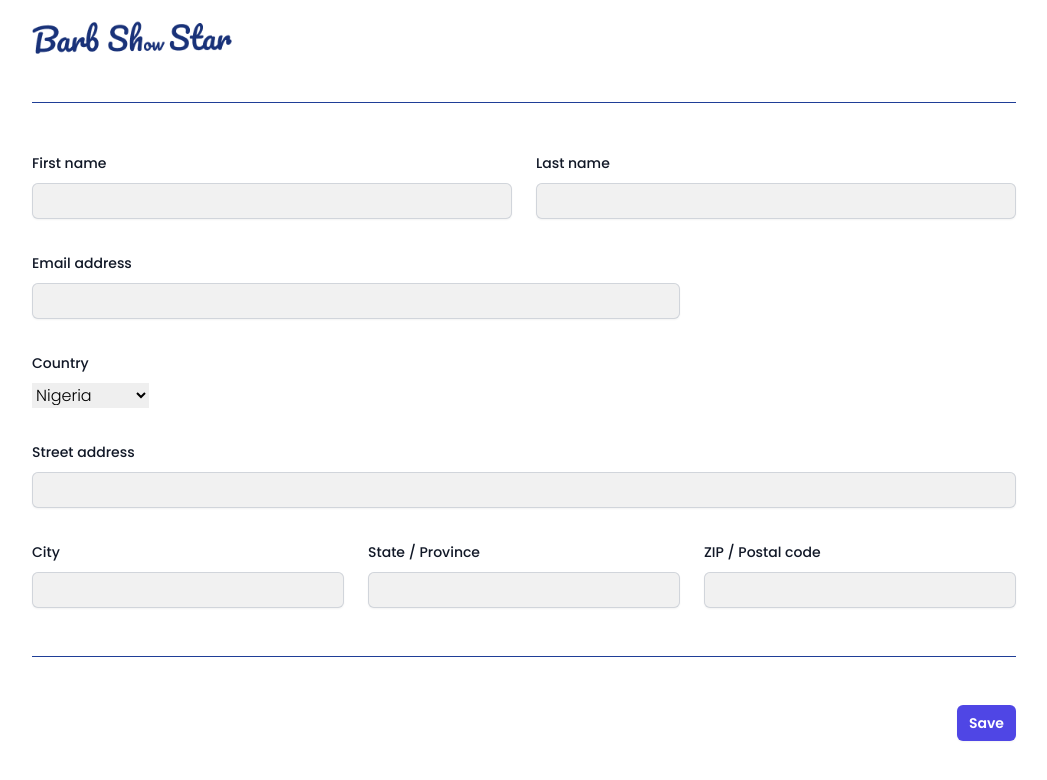
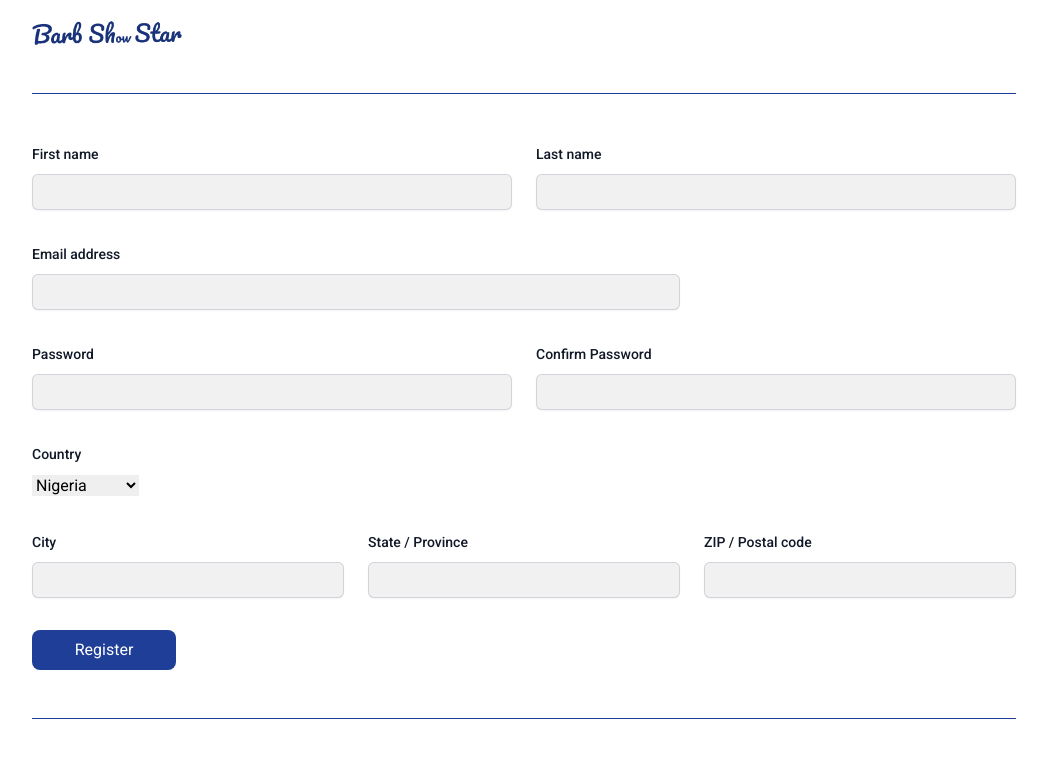
Before and after one commit to Segzyp1000/barb-show, a React (Vite) app: page /signout in a window 1280 px wide. Shown: the top 780 px of the page, without its empty margins (116-1163 px from the left). Built offline with nearby package versions, Linux system fonts and the light colour scheme.

Commit message:
thirteen commit

```diff
--- a/index.html
+++ b/index.html
@@ -4,9 +4,10 @@
     <meta charset="UTF-8" />
     <link rel="icon" type="image/svg+xml" href="/vite.svg" />
     <link rel="preconnect" href="https://fonts.googleapis.com">
-<link rel="preconnect" href="https://fonts.gstatic.com" crossorigin>
-<link href="https://fonts.googleapis.com/css2?family=Fira+Sans:ital,wght@0,100;0,200;0,300;0,400;0,500;0,600;0,700;0,800;0,900;1,100;1,200;1,300;1,400;1,500;1,600;1,700;1,800;1,900&family=Poppins:ital,wght@0,100;0,200;0,300;0,400;0,500;0,600;0,700;0,800;0,900;1,100;1,200;1,300;1,400;1,500;1,600;1,700;1,800;1,900&display=swap" rel="stylesheet">
-    <meta name="viewport" content="width=device-width, initial-scale=1.0" />
+    <link rel="preconnect" href="https://fonts.gstatic.com" crossorigin>
+    <link href="https://fonts.googleapis.com/css2?family=Fira+Sans:ital,wght@0,100;0,200;0,300;0,400;0,500;0,600;0,700;0,800;0,900;1,100;1,200;1,300;1,400;1,500;1,600;1,700;1,800;1,900&family=Poppins:ital,wght@0,100;0,200;0,300;0,400;0,500;0,600;0,700;0,800;0,900;1,100;1,200;1,300;1,400;1,500;1,600;1,700;1,800;1,900&family=Roboto:ital,wght@0,100;0,300;0,400;0,500;0,700;0,900;1,100;1,300;1,400;1,500;1,700;1,900&display=swap" rel="stylesheet">
+
+<meta name="viewport" content="width=device-width, initial-scale=1.0" />
     <title>Vite + React</title>
   </head>
   <body>
--- a/src/component/Card.jsx
+++ b/src/component/Card.jsx
@@ -4,7 +4,7 @@ import { BsFillBagHeartFill } from "react-icons/bs";
 
 function Card({ img, title, star, newPrice, prevPrice }) {
   return (
-    <section className="mt-10 space-y-5 shadow-lg border-black p-2">
+    <section className="mt-10 space-y-3 shadow-lg border-gray-950 p-1">
       <div className=" h-[75px] flex justify-center">
         <img src={img} alt={title} className="w-auto" />
       </div>
@@ -26,6 +26,9 @@ function Card({ img, title, star, newPrice, prevPrice }) {
             <BsFillBagHeartFill />
           </div>
         </div>
+        <button className="bg-yellow-500 text-white px-1 rounded-xl">
+          Add to Cart{" "}
+        </button>
       </div>
     </section>
   );
--- a/src/component/Footer.jsx
+++ b/src/component/Footer.jsx
@@ -3,22 +3,23 @@ import Logo2 from "../assets/Logo2.png";
 
 function Footer({ handleinputChange }) {
   return (
-    <div className="bg-navColor flex flex-col mt-20 ">
-      <div className="mt-10 flex justify-between px-2 md:px-20">
-        <a href="">
-          <img src={Logo2} alt="" className="w-[121px] md:w-[150px]" />
-        </a>
-
+    <div className="flex flex-col w-auto mt-20 bg-navColor">
+      <div className="mt-10 mx-2 md:mx-20 flex justify-between">
+        <div>
+          <a href="">
+            <img src={Logo2} alt="" className="w-[121px]" />
+          </a>
+        </div>
         <div>
           <input
             onChange={handleinputChange}
             type="text"
             placeholder="search for shoes"
-            className="bg-white text-black flex justify-center p-1  rounded-lg"
+            className="bg-white text-black flex items-center p-1 rounded-lg"
           />
         </div>
       </div>
-      <div className="flex justify-between space-x-3 text-white mt-10 md:w-3/4 w-full mx-auto p-5">
+      <div className="flex justify-between space-x-3 text-white mt-10 md:w-4/5 w-auto  mx-auto">
         <ul className="space-y-2">
           <h1 className="font-bold text-[12px] md:text-[20px]">Company</h1>
           <li className="text-[10px] md:text-[13px]">
@@ -68,10 +69,7 @@ function Footer({ handleinputChange }) {
           </li>
         </ul>
       </div>
-      <div
-        className="text-slate-300 bg-blue-950 text-[12px]
-        md:text-[15px] mt-10 flex justify-center items-center p-3"
-      >
+      <div className="text-slate-300 bg-blue-950 text-[12px] mt-10 flex justify-center items-center p-3">
         Copyright 2024. All Right Reserverd
       </div>
     </div>
--- a/src/component/Nav.jsx
+++ b/src/component/Nav.jsx
@@ -5,30 +5,28 @@ import { FaShoppingCart } from "react-icons/fa";
 
 function Nav({ handleinputChange }) {
   return (
-    <div className="text-navColor w-full p-2 md:p-5 sm:p-5 sm:w-auto lg:p-7">
-      <div className="border-b border-slate-300">
-        <div className="flex justify-between items-center p-2">
-          <Link to="/">
-            <img src={Logo} alt="Logo" className="w-[121px] md:w-[150px]" />
-          </Link>
-          <div className="flex items-center space-x-3 mt-2 md:mt-0">
-            <Link to="/cart" className="text-lg md:text-xl">
+    <div className="text-navColor">
+      <div className="flex justify-between items-center p-2 mx-0 md:mx-9 ">
+        <img src={Logo} alt="" className="w-[121px] md:w-[150px]" />
+        <div className="flex flex-end space-x-3">
+          <Link to="/cart">
             <FaShoppingCart />
           </Link>
           <Link
             to="/signin"
-              className="bg-black text-white rounded-lg px-4 py-2 hover:bg-slate-300"
+            className="bg-black text-white px-1 rounded-lg hover:bg-slate-300"
           >
             Sign In
           </Link>
         </div>
       </div>
-      </div>
+
+      <div className="border-b border-slate-300"></div>
       <div className="mt-5 flex justify-center items-center">
         <input
           onChange={handleinputChange}
           type="text"
-          className="w-full mx-6 md:mx-12 bg-inputColor text-black border border-red-500 rounded-lg p-2"
+          className="w-full mx-6 md:mx-12 bg-inputColor text-black border-red-500 rounded-lg p-2 flex flex-start"
           placeholder="Search for men, women and children shoes"
         />
       </div>
--- a/src/component/Products.jsx
+++ b/src/component/Products.jsx
@@ -2,8 +2,8 @@ import React from "react";
 
 function Products({ result }) {
   return (
-    <section className=" text-navColor max-w-full">
-      <div className="grid grid-cols-2 sm:grid-cols-2 md:grid-cols-3 lg:grid-cols-6 gap-6 md:gap-2 p-2 ">
+    <section className=" text-navColor">
+      <div className="grid grid-cols-2 sm:grid-cols-2 md:grid-cols-3 lg:grid-cols-6 gap-5 md:gap-1 py-2 ">
         {result}
       </div>
     </section>
--- a/src/index.css
+++ b/src/index.css
@@ -3,7 +3,10 @@
 @tailwind utilities;
 
 body {
-    font-family: "Poppins", sans-serif;
-    font-weight: 300;
-    font-style: normal;
+
+        font-family: "Roboto", sans-serif;
+        font-weight: 400;
+        font-style: normal;
+
+
 }
--- a/src/pages/Signout.jsx
+++ b/src/pages/Signout.jsx
@@ -5,7 +5,7 @@ function Signout() {
   return (
     <form className="w-4/5 p-5 mx-auto">
       <div class="space-y-12">
-        <img src={Logo} alt="" className="w-[200px]" />
+        <img src={Logo} alt="" className="w-[150px]" />
         <div class="border-b border-navColor "></div>
         <div class="mt-10 grid grid-cols-1 gap-x-6 gap-y-8 sm:grid-cols-6">
           <div class="sm:col-span-3">
@@ -72,6 +72,48 @@ function Signout() {
 
           <div class="sm:col-span-3">
             <label
+              for="password"
+              class="block text-sm font-medium leading-6 text-gray-900"
+            >
+              Password
+            </label>
+            <div class="mt-2">
+              <input
+                type="text"
+                name="password"
+                id="password"
+                autocomplete="password"
+                className="block
+              w-full rounded-md border-0 py-1.5 text-gray-900 shadow-sm bg-inputColor
+              ring-1 ring-inset ring-gray-300 placeholder:text-gray-400 focus:ring-2
+              focus:ring-inset focus:ring-indigo-600 sm:text-sm sm:leading-6"
+              />
+            </div>
+          </div>
+
+          <div class="sm:col-span-3">
+            <label
+              for="last-name"
+              class="block text-sm font-medium leading-6 text-gray-900"
+            >
+              Confirm Password
+            </label>
+            <div class="mt-2">
+              <input
+                type="text"
+                name="confirm password"
+                id="confirm password"
+                autocomplete="confirm password"
+                className="block
+              w-full rounded-md border-0 py-1.5 text-gray-900 shadow-sm bg-inputColor
+              ring-1 ring-inset ring-gray-300 placeholder:text-gray-400 focus:ring-2
+              focus:ring-inset focus:ring-indigo-600 sm:text-sm sm:leading-6"
+              />
+            </div>
+          </div>
+
+          <div class="sm:col-span-3">
+            <label
               for="country"
               class="block text-sm font-medium leading-6 text-gray-900"
             >
@@ -88,24 +130,6 @@ function Signout() {
                 <option>Ghana</option>
                 <option>United State</option>
               </select>
-            </div>
-          </div>
-
-          <div class="col-span-full">
-            <label
-              for="street-address"
-              className="block text-sm font-medium leading-6 text-gray-900"
-            >
-              Street address
-            </label>
-            <div class="mt-2">
-              <input
-                type="text"
-                name="street-address"
-                id="street-address"
-                autocomplete="street-address"
-                className="block w-full bg-inputColor rounded-md border-0 py-1.5 text-gray-900 shadow-sm ring-1 ring-inset ring-gray-300 placeholder:text-gray-400 focus:ring-2 focus:ring-inset focus:ring-indigo-600 sm:text-sm sm:leading-6"
-              />
             </div>
           </div>
 
@@ -162,18 +186,15 @@ function Signout() {
               />
             </div>
           </div>
+          <button
+            type="submit"
+            className="block w-full bg-navColor rounded-lg p-2  text-white "
+          >
+            Register
+          </button>
         </div>
 
         <div class="border-b border-navColor"></div>
-
-        <div class="mt-6 flex items-center justify-end gap-x-6">
-          <button
-            type="submit"
-            className="rounded-md bg-indigo-600 px-3 py-2 text-sm font-semibold text-white shadow-sm hover:bg-indigo-500 focus-visible:outline focus-visible:outline-2 focus-visible:outline-offset-2 focus-visible:outline-indigo-600"
-          >
-            Save
-          </button>
-        </div>
       </div>
     </form>
   );
```
Also changed, not shown: src/pages/Signin.jsx (+9 -5 lines). Lines whose indentation alone changed are shown as unchanged.
